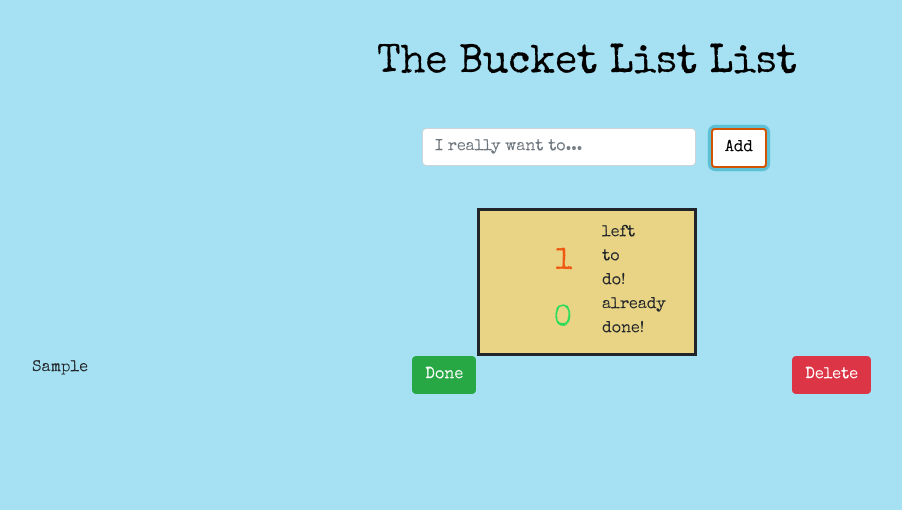
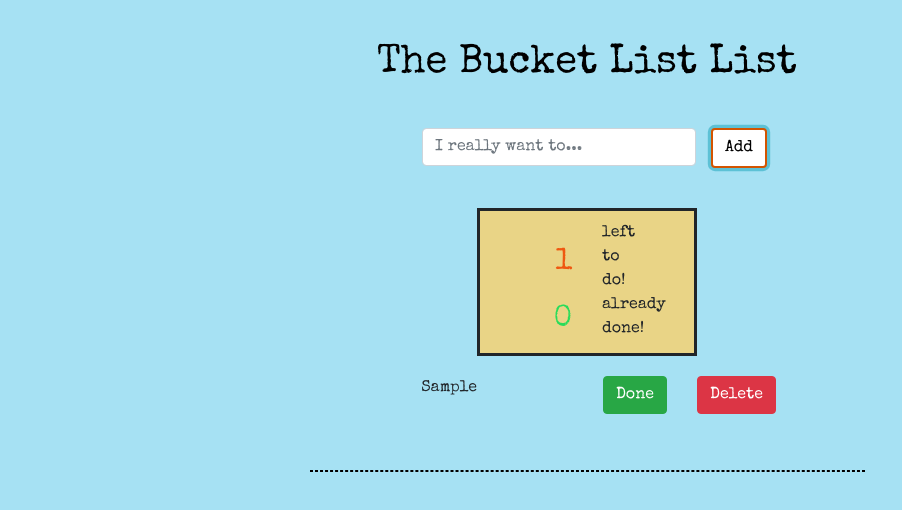
Before and after one commit to emmastockton/bucketlist-app-frontend, a React app: page / in a window 1280 px wide. Both pictures are taken after typing "Sample" into the empty fields and a click on the button "Add". Shown: the top 510 px of the page, without its empty margins (53-955 px from the left). Built offline with nearby package versions, Linux system fonts and the light colour scheme.

Commit message:
Added a working delete button to doneTasks and made some styling changes

```diff
--- a/src/App.js
+++ b/src/App.js
@@ -18,6 +18,8 @@ class App extends Component {
     this.addEntry = this.addEntry.bind(this);
     this.deleteEntry = this.deleteEntry.bind(this);
     this.markAsDone = this.markAsDone.bind(this);
+    this.deleteCompletedEntry = this.deleteCompletedEntry.bind(this);
+
   }
 
   addEntry(task) {
@@ -61,6 +63,15 @@ class App extends Component {
     this.setState({tasks: filteredTasks});
   }
 
+  deleteCompletedEntry(identifier) {
+
+    let currentDoneList = this.state.doneTasks;
+
+    let filteredDoneTasks = currentDoneList.filter((task) => task.id !== identifier);
+
+    this.setState({doneTasks: filteredDoneTasks});
+  }
+
   render() {
     return (
       <div className="container">
@@ -79,7 +90,7 @@ class App extends Component {
           <TaskList tasks={this.state.tasks} doneEntryHandler={this.markAsDone} deleteEntryHandler={this.deleteEntry} />
         </div>
         <div className="row">
-          <DoneTaskList doneTasks={this.state.doneTasks} />
+          <DoneTaskList doneTasks={this.state.doneTasks} deleteCompletedEntryHandler={this.deleteCompletedEntry} />
         </div>
       </div>
     );
--- a/src/components/DoneTask.js
+++ b/src/components/DoneTask.js
@@ -2,14 +2,35 @@ import React from 'react';
 
 class DoneTask extends React.Component {
 
+    constructor(props) {
+        super(props);
+
+        this.onDeleteCompletedClicked = this.onDeleteCompletedClicked.bind(this);
+    }
+
+    onDeleteCompletedClicked () {
+
+        this.props.deleteCompletedEntryHandler(this.props.idOfEntry);
+    }
+
     render() {
         return (
             <div className="container">
-                <div className="row">
-                    <div className="col" style={styles.DoneTask}>
+                <div className="row justify-content-md-center">
+                    <div className="col-2 text-center" style={styles.DoneTask}>
                         {this.props.nameOfDoneTask}
                     </div>
+                    <div className="col-2 text-left">
+                        <input
+                            className="deleteButton btn btn-danger"
+                            type="button"
+                            value="Delete"
+                            onClick={this.onDeleteCompletedClicked}
+                        />
+                    </div>
                 </div>
+            <div style={styles.dottyBorder}>
+            </div>
             </div>
         );
     }
@@ -19,6 +40,13 @@ class DoneTask extends React.Component {
 const styles = {
     DoneTask: {
         textDecoration: "line-through"
+    },
+    dottyBorder: {
+        border: "1px dashed #000",
+        width: "50%",
+        margin: "auto",
+        marginTop: "5%",
+        marginBottom: "5%"
     }
 }
 
--- a/src/components/DoneTaskList.js
+++ b/src/components/DoneTaskList.js
@@ -14,6 +14,7 @@ class DoneTaskList extends React.Component {
                         nameOfDoneTask={doneTask.description}
                         key={i}
                         idOfEntry={doneTask.id}
+                        deleteCompletedEntryHandler = {this.props.deleteCompletedEntryHandler}
                     />
                 )
             }
--- a/src/components/Task.js
+++ b/src/components/Task.js
@@ -22,11 +22,11 @@ class Task extends React.Component {
     render() {
         return (
             <div className="containter">
-                <div className="row">
-                    <div className="col">
+                <div className="row justify-content-md-center">
+                    <div className="col-2 text-right">
                         {this.props.nameOfTask}
                     </div>
-                    <div className="col">
+                    <div className="col-2 text-right">
                         <input
                             className="btn btn-success"
                             type="button"
@@ -34,7 +34,7 @@ class Task extends React.Component {
                             onClick={this.onDoneClicked}
                         />
                     </div>
-                    <div className="col">
+                    <div className="col-2 text-left">
                         <input
                             className="deleteButton btn btn-danger"
                             type="button"
@@ -43,12 +43,22 @@ class Task extends React.Component {
                         />
                     </div>
                 </div>
+                <div style={styles.dottyBorder}>
+                </div>
             </div>
         );
     }
 
 }
 
-
+const styles = {
+    dottyBorder: {
+        border: "1px dashed #000",
+        width: "50%",
+        margin: "auto",
+        marginTop: "5%",
+        marginBottom: "5%"
+    }
+};
 
 export default Task;
--- a/src/components/TaskList.js
+++ b/src/components/TaskList.js
@@ -6,7 +6,7 @@ class TaskList extends React.Component {
     render() {
 
         return (
-            <div className="container">
+            <div className="container" style={styles.taskList}>
             <div>
             {
                 this.props.tasks.map((task, i) =>
@@ -26,5 +26,12 @@ class TaskList extends React.Component {
 
 }
 
+const styles = {
+    taskList: {
+        marginTop: "20px",
+        marginBottom: "20px"
+    }
+}
+
 
 export default TaskList;
```
